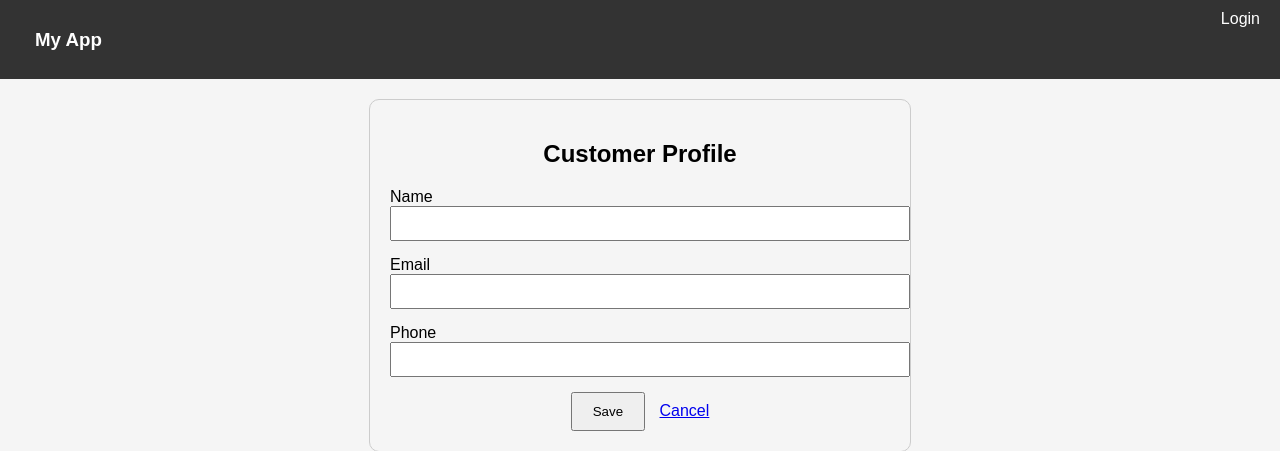
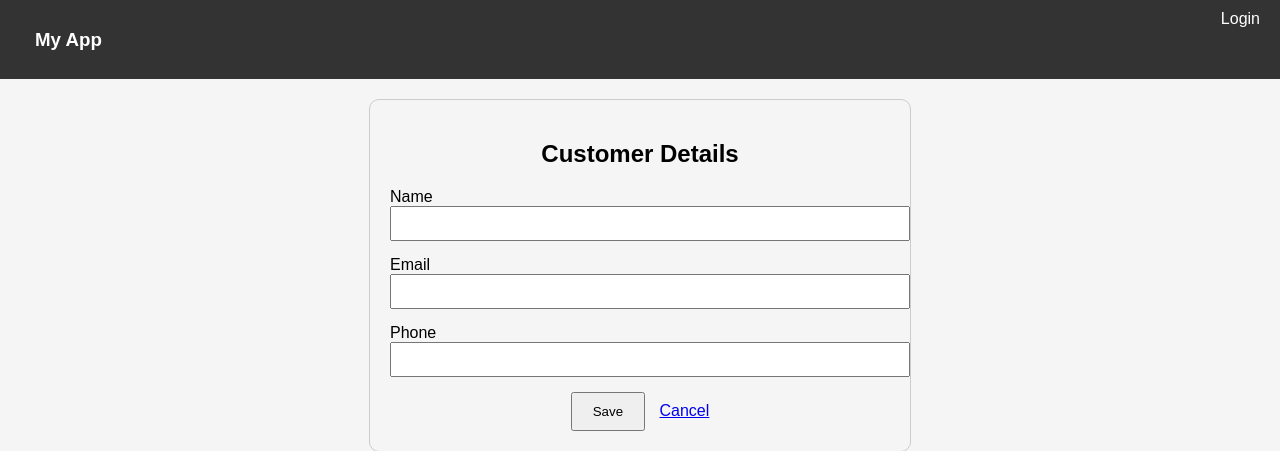
Before and after one commit to akhilscaria/my-project, a Django app: template customers/templates/customers/profile.html in a window 1280 px wide. Shown: the top 451 px of the page. Run offline with Django 5.2, Linux system fonts and the light colour scheme; the template is opened without the code that fills it, so the values that code supplies are empty.

Commit message:
Profile Template updated on 12-APR-2026

```diff
--- a/customers/templates/customers/profile.html
+++ b/customers/templates/customers/profile.html
@@ -4,7 +4,7 @@
 
 <div style="max-width: 500px; margin: auto; padding: 20px; border: 1px solid #ccc; border-radius: 10px;">
 
-    <h2 style="text-align: center;">Customer Profile</h2>
+    <h2 style="text-align: center;">Customer Details</h2>
 
     <form method="POST">
         {% csrf_token %}
```
